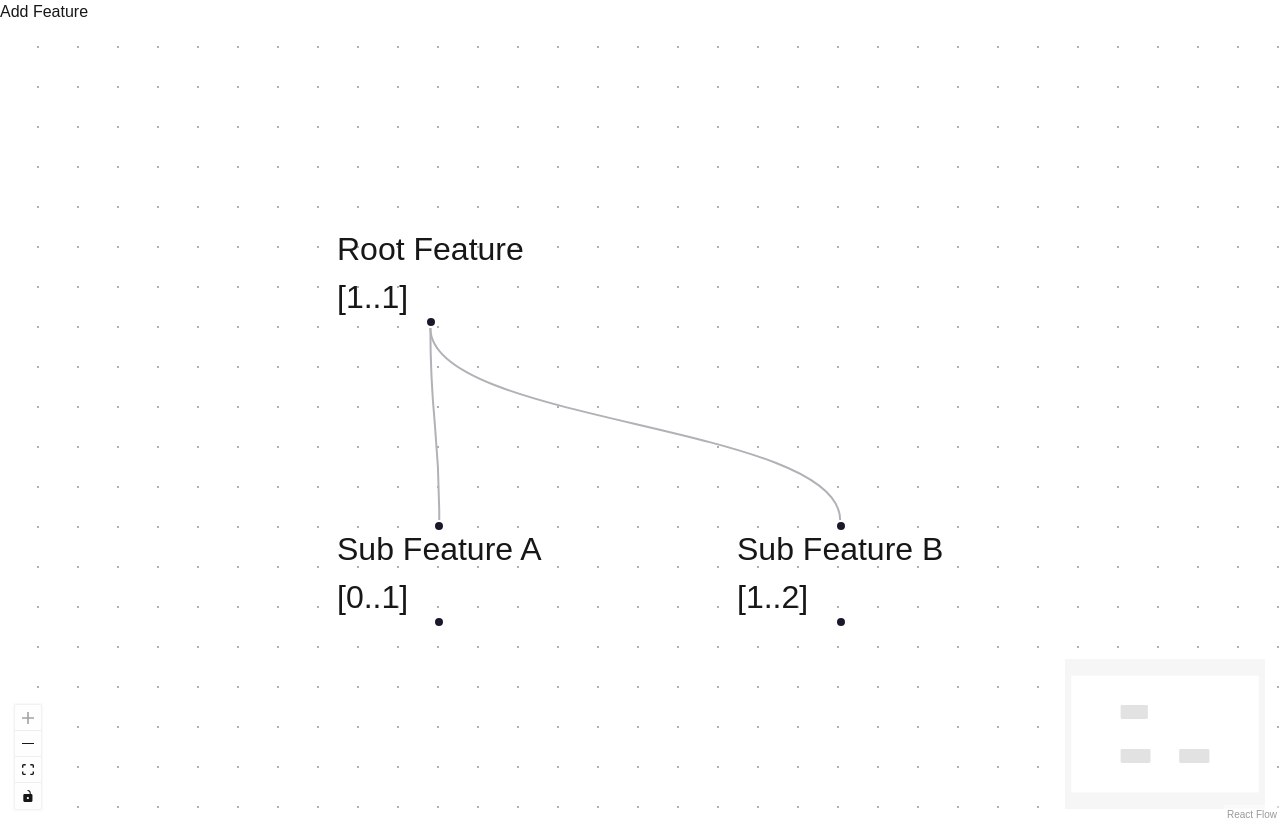
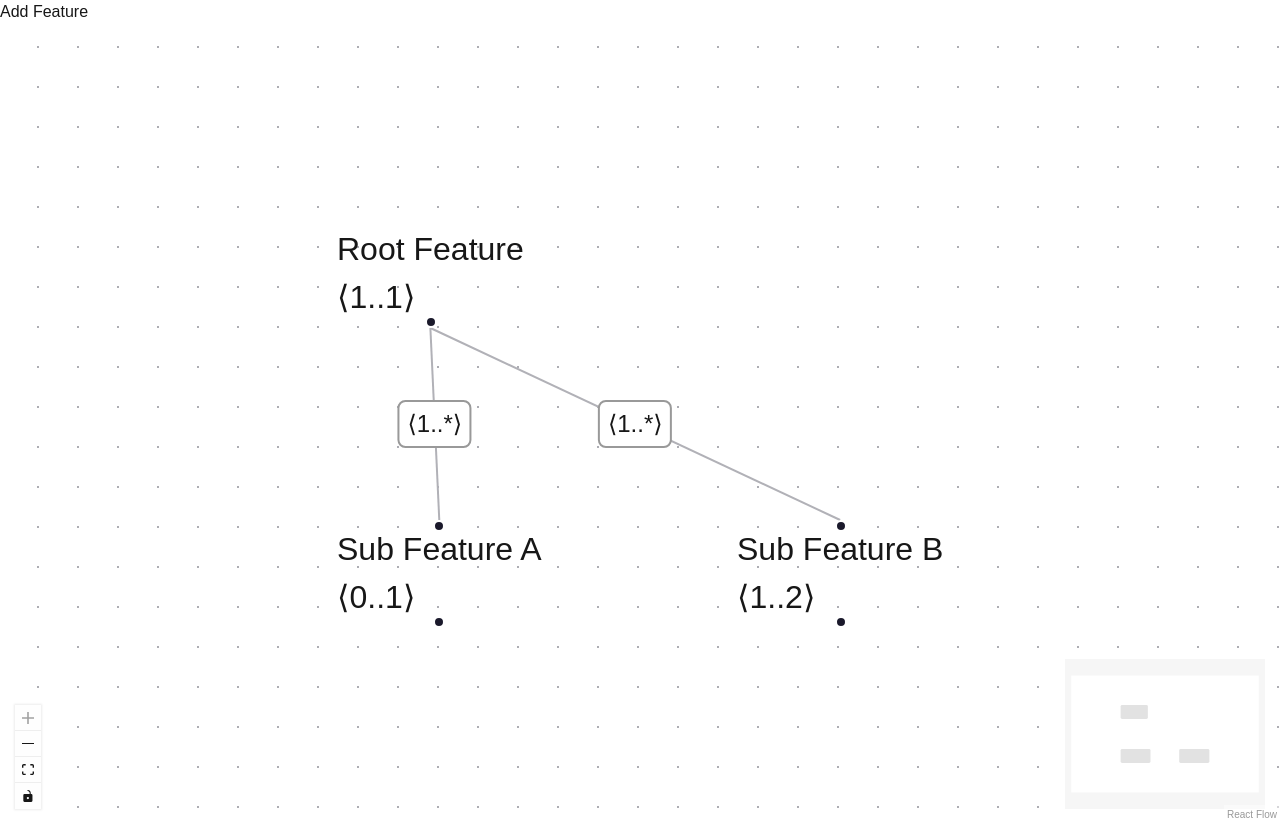
Before and after one commit to KIT-TVA/cfmtoolbox-webeditor, a Next.js app in the folder frontend/cfmtoolbox-webeditor/: page /editor in a window 1280 px wide. Built offline with nearby package versions, Linux system fonts and the light colour scheme.

Commit message:
[Frontend] modular split of webeditor files, defined FeatureEdge with cardinality and first approach to a toolbar

```diff
--- /dev/null
+++ b/frontend/cfmtoolbox-webeditor/src/app/components/FeatureEdge.tsx
@@ -0,0 +1,101 @@
+import React, { useState, useEffect, useRef } from "react";
+import {
+  EdgeProps,
+  getStraightPath,
+  BaseEdge,
+  EdgeLabelRenderer,
+} from "@xyflow/react";
+
+const FeatureEdge = ({
+  sourceX,
+  sourceY,
+  targetX,
+  targetY,
+  markerEnd,
+  data,
+}: EdgeProps) => {
+  const [edgePath] = getStraightPath({ sourceX, sourceY, targetX, targetY });
+  const [cardinality, setCardinality] = useState(data?.cardinality ?? "1..1");
+  const [showToolbar, setShowToolbar] = useState(false);
+  const toolbarRef = useRef<HTMLDivElement>(null);
+
+  const handleEdgeClick = (e: React.MouseEvent) => {
+    e.stopPropagation();
+    e.preventDefault();
+    setShowToolbar(true);
+  };
+
+  useEffect(() => {
+    const handleClickOutside = (e: MouseEvent) => {
+      if (
+        toolbarRef.current &&
+        !toolbarRef.current.contains(e.target as Node)
+      ) {
+        setShowToolbar(false);
+      }
+    };
+    document.addEventListener("mousedown", handleClickOutside);
+    return () => document.removeEventListener("mousedown", handleClickOutside);
+  }, []);
+
+  const labelX = (sourceX + targetX) / 2;
+  const labelY = (sourceY + targetY) / 2;
+
+  return (
+    <>
+      <BaseEdge
+        path={edgePath}
+        markerEnd={markerEnd}
+        style={{ pointerEvents: "none" }}
+      />
+      <EdgeLabelRenderer>
+        <div
+          onClick={handleEdgeClick}
+          style={{
+            position: "absolute",
+            transform: `translate(-50%, -50%) translate(${labelX}px,${labelY}px)`,
+            fontSize: 12,
+            background: "white",
+            padding: "2px 4px",
+            borderRadius: 4,
+            border: "1px solid #999",
+            pointerEvents: "all",
+            zIndex: 1000,
+            cursor: "pointer",
+          }}
+        >
+          ⟨{String(cardinality)}⟩
+        </div>
+        {showToolbar && (
+          <div
+            ref={toolbarRef}
+            style={{
+              position: "absolute",
+              transform: `translate(-50%, -50%) translate(${labelX}px,${
+                labelY + 20
+              }px)`,
+              background: "#f0f0f0",
+              padding: "4px 8px",
+              borderRadius: 4,
+              border: "1px solid #ccc",
+              boxShadow: "0 2px 4px rgba(0,0,0,0.1)",
+              zIndex: 1001,
+              display: "flex",
+              alignItems: "center",
+              gap: "6px",
+              pointerEvents: "all",
+            }}
+          >
+            <label>Cardinality</label>
+            <input
+              value={String(cardinality)}
+              onChange={(e) => setCardinality(e.target.value)}
+            />
+          </div>
+        )}
+      </EdgeLabelRenderer>
+    </>
+  );
+};
+
+export default FeatureEdge;
--- /dev/null
+++ b/frontend/cfmtoolbox-webeditor/src/app/components/FeatureNode.tsx
@@ -0,0 +1,66 @@
+import React, { useState } from "react";
+import { Handle, Position, NodeToolbar } from "@xyflow/react";
+
+type FeatureNodeData = {
+  label: string;
+  min?: number;
+  max?: number;
+  forceToolbarVisible: boolean;
+  showGroupArc: boolean;
+};
+
+const FeatureNode = ({ data }: { data: FeatureNodeData }) => {
+  const [label, setLabel] = useState(data.label);
+  const width = 160;
+  const arcHeight = 30;
+
+  const handleLabelChange = (e: React.ChangeEvent<HTMLInputElement>) => {
+    setLabel(e.target.value);
+    data.label = e.target.value;
+  };
+
+  return (
+    <div className="p-2 border-2 rounded-lg shadow bg-white">
+      <div className="font-bold text-blue-700">{data.label}</div>
+      {data.min !== undefined && data.max !== undefined && (
+        <div className="text-xs text-gray-600">
+          ⟨{data.min}..{data.max}⟩
+        </div>
+      )}
+      <Handle type="target" position={Position.Top} />
+      <Handle type="source" position={Position.Bottom} />
+      {data.showGroupArc && (
+        <svg
+          style={{
+            position: "absolute",
+            left: 0,
+            top: "100%",
+            width: "100%",
+            height: arcHeight,
+            pointerEvents: "none",
+          }}
+        >
+          <path
+            d={`M10,${arcHeight} Q${width / 2},0 ${width - 10},${arcHeight}`}
+            stroke="black"
+            fill="transparent"
+            strokeWidth={2}
+          />
+        </svg>
+      )}
+      <NodeToolbar
+        isVisible={data.forceToolbarVisible || undefined}
+        position={Position.Left}
+      >
+        <label>Name</label>
+        <input
+          value={label}
+          onChange={handleLabelChange}
+          className="feature_toolbar_input"
+        />
+      </NodeToolbar>
+    </div>
+  );
+};
+
+export default FeatureNode;
--- /dev/null
+++ b/frontend/cfmtoolbox-webeditor/src/app/components/RootNode.tsx
@@ -0,0 +1,65 @@
+import React, { useState } from "react";
+import { Handle, Position, NodeToolbar } from "@xyflow/react";
+
+type RootNodeData = {
+  label: string;
+  min?: number;
+  max?: number;
+  forceToolbarVisible: boolean;
+  showGroupArc: boolean;
+};
+
+const RootNode = ({ data }: { data: RootNodeData }) => {
+  const [label, setLabel] = useState(data.label);
+  const width = 160;
+  const arcHeight = 30;
+
+  const handleLabelChange = (e: React.ChangeEvent<HTMLInputElement>) => {
+    setLabel(e.target.value);
+    data.label = e.target.value;
+  };
+
+  return (
+    <div className="p-2 border-2 rounded-lg shadow bg-white">
+      <div className="font-bold text-blue-700">{data.label}</div>
+      {data.min !== undefined && data.max !== undefined && (
+        <div className="text-xs text-gray-600">
+          ⟨{data.min}..{data.max}⟩
+        </div>
+      )}
+      <Handle type="source" position={Position.Bottom} />
+      {data.showGroupArc && (
+        <svg
+          style={{
+            position: "absolute",
+            left: 0,
+            top: "100%",
+            width: "100%",
+            height: arcHeight,
+            pointerEvents: "none",
+          }}
+        >
+          <path
+            d={`M10,${arcHeight} Q${width / 2},0 ${width - 10},${arcHeight}`}
+            stroke="black"
+            fill="transparent"
+            strokeWidth={2}
+          />
+        </svg>
+      )}
+      <NodeToolbar
+        isVisible={data.forceToolbarVisible || undefined}
+        position={Position.Left}
+      >
+        <label>Name</label>
+        <input
+          value={label}
+          onChange={handleLabelChange}
+          className="feature_toolbar_input"
+        />
+      </NodeToolbar>
+    </div>
+  );
+};
+
+export default RootNode;
--- a/frontend/cfmtoolbox-webeditor/src/app/feature-model-reactflow.tsx
+++ b/frontend/cfmtoolbox-webeditor/src/app/feature-model-reactflow.tsx
@@ -1,5 +1,5 @@
 "use client";
-import React, { useCallback, useState } from "react";
+import React, { useCallback } from "react";
 import {
   ReactFlow,
   ReactFlowProvider,
@@ -7,103 +7,23 @@ import {
   Background,
   Controls,
   MiniMap,
-  Handle,
+  Connection,
   useNodesState,
   useEdgesState,
-  Connection,
-  Position,
-  NodeToolbar,
 } from "@xyflow/react";
 import "@xyflow/react/dist/style.css";
 
-const FeatureNode = ({
-  data,
-}: {
-  data: {
-    label: string;
-    min?: number;
-    max?: number;
-    forceToolbarVisible: boolean;
-  };
-}) => {
-  const [label, setLabel] = useState(data.label);
-
-  const handleLabelChange = (e: React.ChangeEvent<HTMLInputElement>) => {
-    setLabel(e.target.value);
-    data.label = e.target.value;
-    console.log("data.label after change: ", data.label);
-  };
-  return (
-    <div className="p-2 border-2 rounded-lg shadow bg-white">
-      <div className="font-bold text-blue-700">{data.label}</div>
-      {data.min !== undefined && data.max !== undefined && (
-        <div className="text-xs text-gray-600">
-          [{data.min}..{data.max}]
-        </div>
-      )}
-      <Handle type="target" position={Position.Top} />
-      <Handle type="source" position={Position.Bottom} />
-      <NodeToolbar
-        className="feature_toolbar"
-        isVisible={data.forceToolbarVisible || undefined}
-        position={Position.Left}
-      >
-        <label>Name</label>
-        <input
-          className="feature_toolbar_input"
-          value={label}
-          onChange={handleLabelChange}
-        ></input>
-      </NodeToolbar>
-    </div>
-  );
-};
-
-const RootNode = ({
-  data,
-}: {
-  data: {
-    label: string;
-    min?: number;
-    max?: number;
-    forceToolbarVisible: boolean;
-  };
-}) => {
-  const [label, setLabel] = useState(data.label);
-
-  const handleLabelChange = (e: React.ChangeEvent<HTMLInputElement>) => {
-    setLabel(e.target.value);
-    data.label = e.target.value;
-    console.log("data.label after change: ", data.label);
-  };
-  return (
-    <div className="p-2 border-2 rounded-lg shadow bg-white">
-      <div className="font-bold text-blue-700">{data.label}</div>
-      {data.min !== undefined && data.max !== undefined && (
-        <div className="text-xs text-gray-600">
-          [{data.min}..{data.max}]
-        </div>
-      )}
-      <Handle type="source" position={Position.Bottom} />
-      <NodeToolbar
-        className="feature_toolbar"
-        isVisible={data.forceToolbarVisible || undefined}
-        position={Position.Left}
-      >
-        <label>Name</label>
-        <input
-          className="feature_toolbar_input"
-          value={label}
-          onChange={handleLabelChange}
-        ></input>
-      </NodeToolbar>
-    </div>
-  );
-};
+import FeatureNode from "./components/FeatureNode";
+import RootNode from "./components/RootNode";
+import FeatureEdge from "./components/FeatureEdge";
 
 const nodeTypes = {
   feature: FeatureNode,
   root: RootNode,
+};
+
+const edgeTypes = {
+  edge: FeatureEdge,
 };
 
 const initialNodes = [
@@ -111,34 +31,50 @@ const initialNodes = [
     id: "1",
     type: "root",
     position: { x: 100, y: 100 },
-    data: { label: "Root Feature", min: 1, max: 1 },
+    data: { label: "Root Feature", min: 1, max: 1, showGroupArc: false },
   },
   {
     id: "2",
     type: "feature",
     position: { x: 100, y: 250 },
-    data: { label: "Sub Feature A", min: 0, max: 1 },
+    data: { label: "Sub Feature A", min: 0, max: 1, showGroupArc: false },
   },
   {
     id: "3",
     type: "feature",
     position: { x: 300, y: 250 },
-    data: { label: "Sub Feature B", min: 1, max: 2 },
+    data: { label: "Sub Feature B", min: 1, max: 2, showGroupArc: false },
   },
 ];
 
 const initialEdges = [
-  { id: "e1-2", source: "1", target: "2" },
-  { id: "e1-3", source: "1", target: "3" },
+  {
+    id: "e1-2",
+    source: "1",
+    target: "2",
+    type: "edge",
+    data: { cardinality: "1..*" },
+  },
+  {
+    id: "e1-3",
+    source: "1",
+    target: "3",
+    type: "edge",
+    data: { cardinality: "1..*" },
+  },
 ];
 
 export default function FeatureModelEditor() {
   const [nodes, setNodes, onNodesChange] = useNodesState(initialNodes);
   const [edges, setEdges, onEdgesChange] = useEdgesState(initialEdges);
 
-  const onConnect = useCallback((params: Connection) => {
-    setEdges((eds) => addEdge(params, eds));
-  }, [setEdges]);
+  const onConnect = useCallback(
+    (params: Connection) =>
+      setEdges((eds) =>
+        addEdge({ ...params, type: "edge", data: { cardinality: "1..1" } }, eds)
+      ),
+    [setEdges]
+  );
 
   const addFeatureNode = () => {
     const id = `${nodes.length + 1}`;
@@ -146,11 +82,7 @@ export default function FeatureModelEditor() {
       id,
       type: "feature",
       position: { x: Math.random() * 400, y: Math.random() * 400 },
-      data: {
-        label: `Feature ${id}`,
-        min: 0,
-        max: 1,
-      },
+      data: { label: `Feature ${id}`, min: 0, max: 1, showGroupArc: false },
     };
     setNodes((nds) => [...nds, newNode]);
   };
@@ -171,6 +103,7 @@ export default function FeatureModelEditor() {
           onEdgesChange={onEdgesChange}
           onConnect={onConnect}
           nodeTypes={nodeTypes}
+          edgeTypes={edgeTypes}
           fitView
         >
           <MiniMap />
--- a/frontend/cfmtoolbox-webeditor/src/app/globals.css
+++ b/frontend/cfmtoolbox-webeditor/src/app/globals.css
@@ -30,3 +30,14 @@ body {
 .feature_toolbar_input {
   color: #0a0a0a;
 }
+
+.edge_toolbar {
+  background-color: blue;
+  border: solid yellow 10px;
+  padding: 10px;
+  text-shadow: #0a0a0a;
+}
+
+.edge_toolbar_input {
+  color: #0a0a0a;
+}
```
